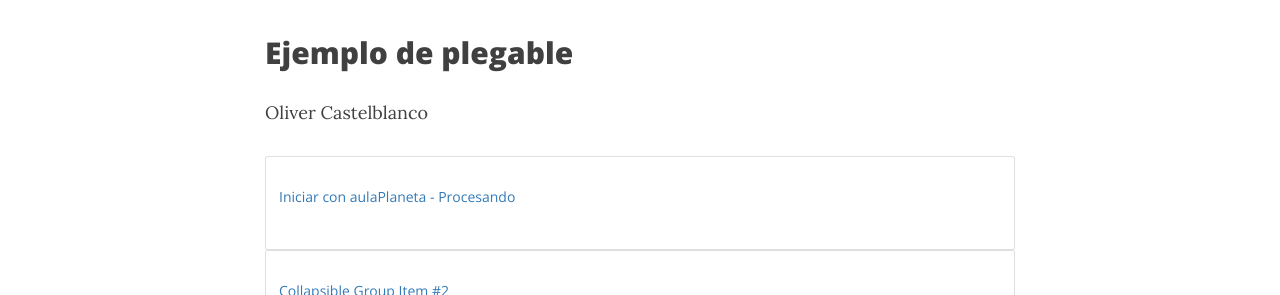
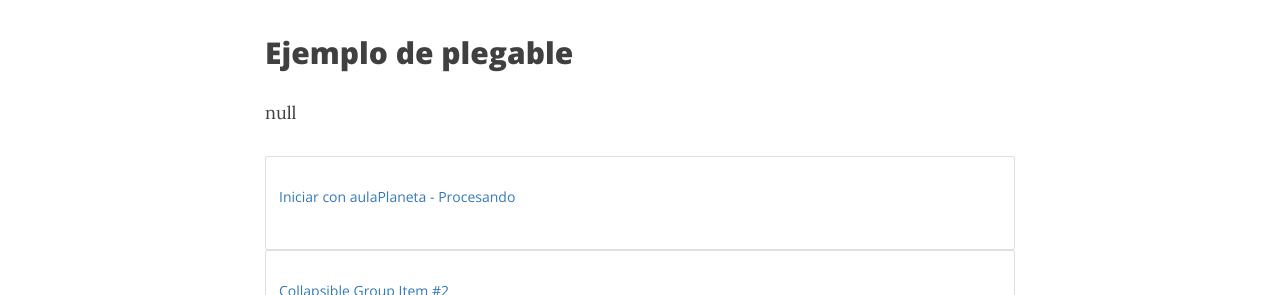
Before and after one commit to AulaPlanetaColombia/AulaPlanetaColombia.github.io, a Jekyll site: the page built from docentes.md, in a window 1280 px wide and 1046 px high. Shown: the part 374-669 px from the top of the window. Built offline with Jekyll 4.4.1, drawn with Linux system fonts in a browser that asks for light colours; nearby versions of some CDN libraries.

Commit message:
Update docentes.md

```diff
--- a/docentes.md
+++ b/docentes.md
@@ -10,7 +10,7 @@
 <h2 class="post-title">{{ post.title }}</h2>
 {% endfor %}
 
-{{ "Oliver" | append: " Castelblanco" }}
+{{ site.data.projects | jsonify }}
 
 <div class="accordion" id="accordionExample">
   <div class="card">
```
